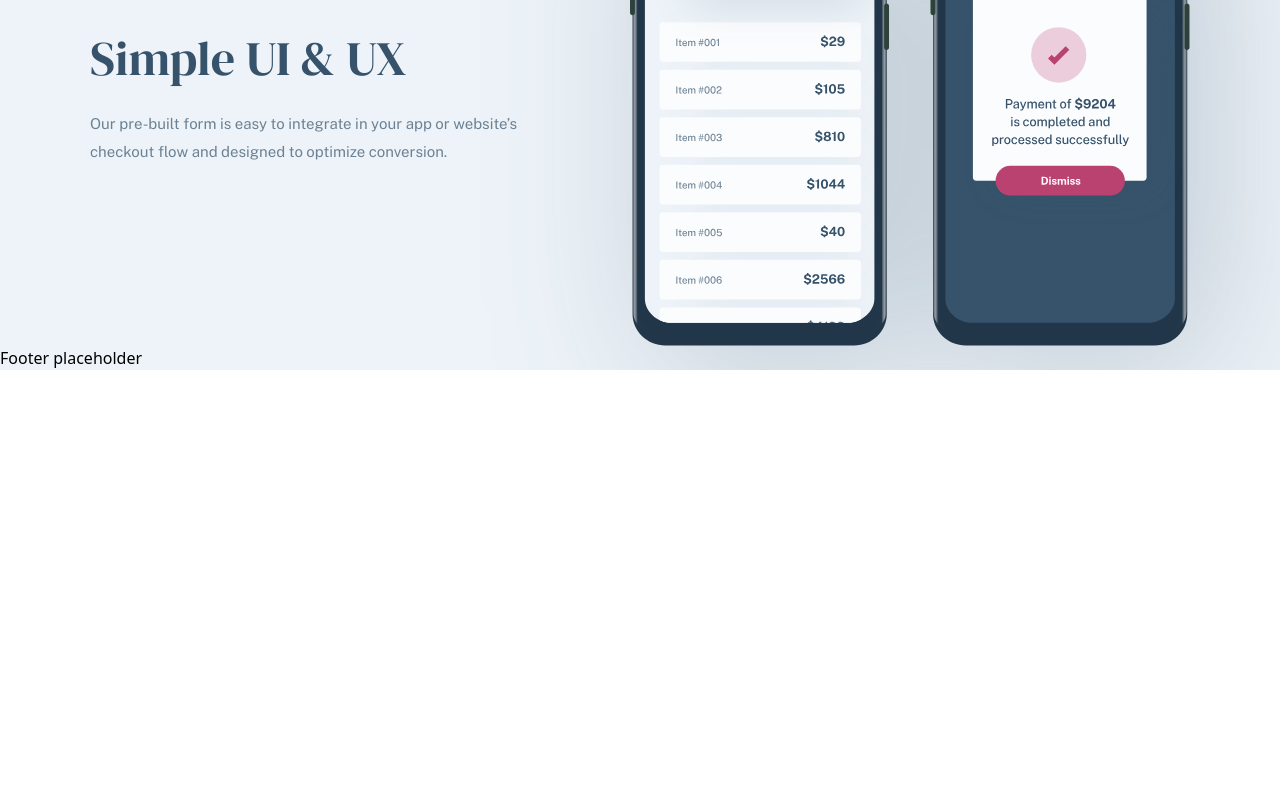
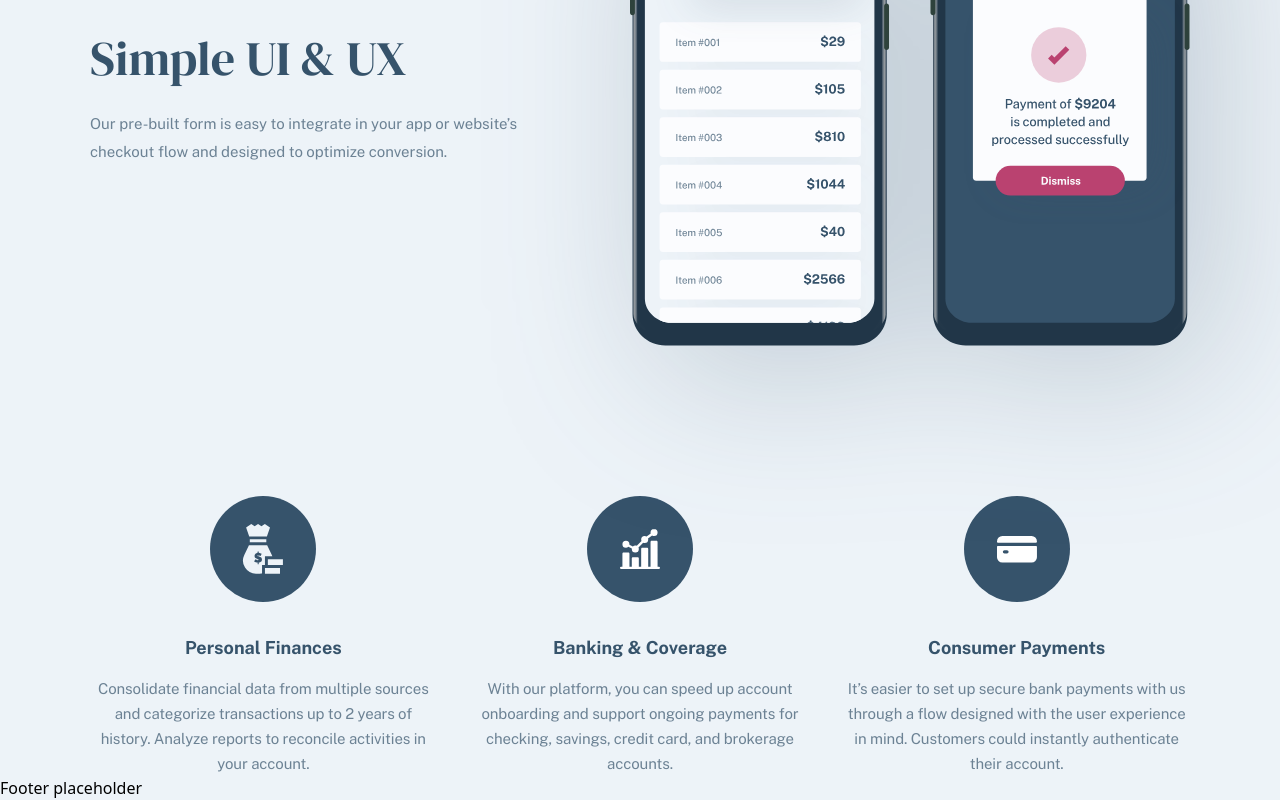
Before and after one commit to davidGasanov/payapi-multi-page-website, a React (Vite) app: page / in a window 1280 px wide. Shown: the part 1952-2752 px from the top of the page. Before the commit the page ends 2322 px from the top, so only its background shows below. Built offline with nearby package versions, Linux system fonts and the light colour scheme.

Commit message:
finalize section 4

```diff
--- a/src/pages/home/index.tsx
+++ b/src/pages/home/index.tsx
@@ -1,6 +1,7 @@
 import HeroSection from "./sections/hero";
 import Section2 from "./sections/sect-2";
 import Section3 from "./sections/sect-3";
+import Section4 from "./sections/sect-4";
 
 const HomePage = () => {
   return (
@@ -8,6 +9,7 @@ const HomePage = () => {
       <HeroSection />
       <Section2 />
       <Section3 />
+      <Section4 />
     </>
   );
 };
--- /dev/null
+++ b/src/pages/home/sections/sect-4/feature-card.tsx
@@ -0,0 +1,23 @@
+interface FeatureCardProps {
+  title: string;
+  description: string;
+  imageUrl: string;
+}
+
+const FeatureCard = ({ title, description, imageUrl }: FeatureCardProps) => {
+  return (
+    <div className="flex flex-col gap-[33px] items-center max-w-[328px] lg:max-w-[350px]">
+      <img className="w-[106px] h-[106px] object-contain" src={imageUrl} />
+      <div className="flex flex-col items-center gap-4">
+        <h3 className="font-public-sans text-san-juan-blue text-[18px] leading-[25px] font-bold">
+          {title}
+        </h3>
+        <p className="font-public-sans text-light-san-juan-blue text-[15px] leading-[25px] tracking-[-0.12px] text-center">
+          {description}
+        </p>
+      </div>
+    </div>
+  );
+};
+
+export default FeatureCard;
--- /dev/null
+++ b/src/pages/home/sections/sect-4/index.tsx
@@ -0,0 +1,39 @@
+import Container from "../../../../layout/container";
+import FeatureCard from "./feature-card";
+
+const features = [
+  {
+    imageUrl: "/assets/home/desktop/icon-personal-finances.svg",
+    title: "Personal Finances",
+    description:
+      "Consolidate financial data from multiple sources and categorize transactions up to 2 years of history. Analyze reports to reconcile activities in your account. ",
+  },
+  {
+    imageUrl: "/assets/home/desktop/icon-banking-and-coverage.svg",
+    title: "Banking & Coverage",
+    description:
+      "With our platform, you can speed up account onboarding and support ongoing payments for checking, savings, credit card, and brokerage accounts.",
+  },
+  {
+    imageUrl: "/assets/home/desktop/icon-consumer-payments.svg",
+    title: "Consumer Payments",
+    description:
+      "It’s easier to set up secure bank payments with us through a flow designed with the user experience in mind. Customers could instantly authenticate their account.",
+  },
+];
+
+const Section4 = () => {
+  return (
+    <section className="mt-[80px] md:mt-[100px] lg:mt-[150px]">
+      <Container>
+        <div className="grid grid-cols-1 gap-y-[48px] justify-items-center md:gap-x-[10px] md:grid-cols-3 lg:gap-[30px]">
+          {features.map((feature) => (
+            <FeatureCard key={feature.title} {...feature} />
+          ))}
+        </div>
+      </Container>
+    </section>
+  );
+};
+
+export default Section4;
```
